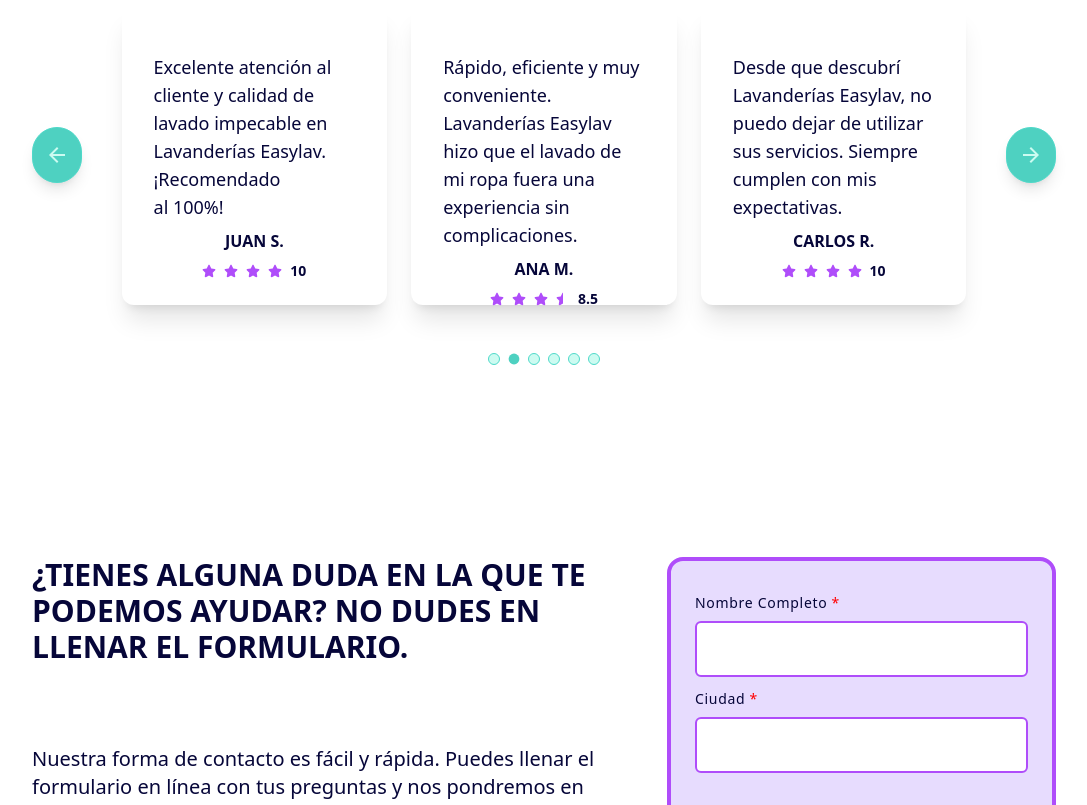
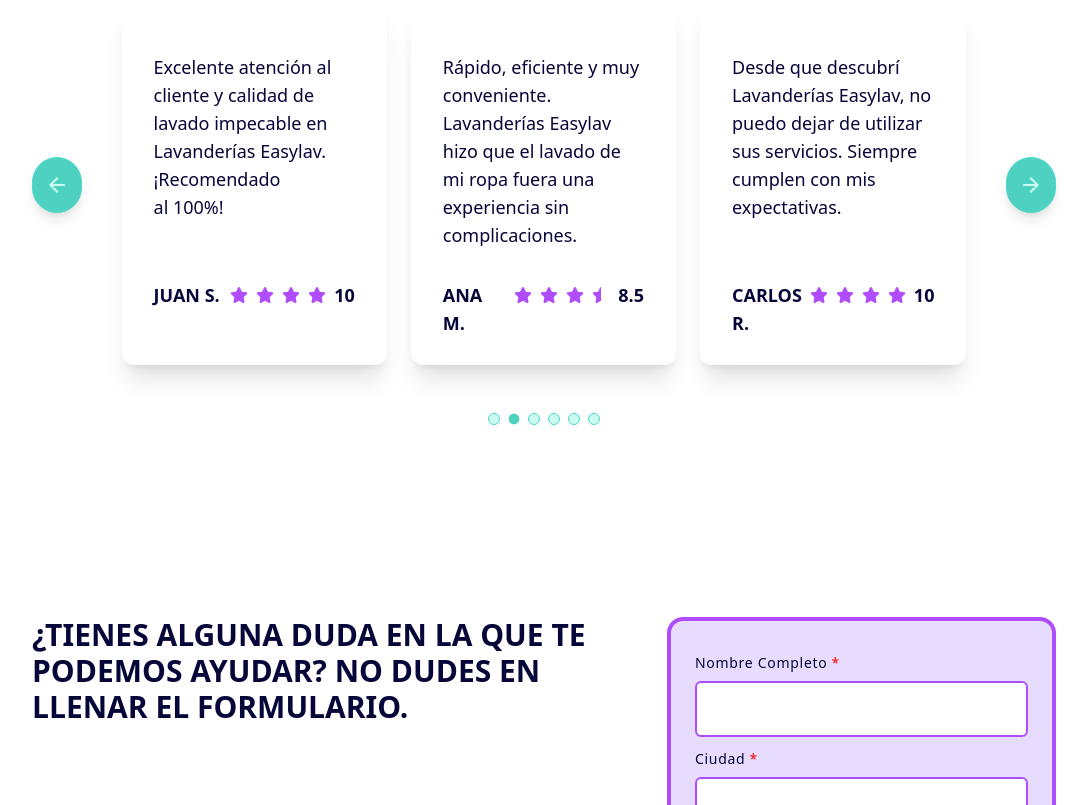
Before and after one commit to dspwebstudiomx/easylav-react, a React (Vite) app: page / in a window 1280 px wide. Shown: the part 8195-9000 px from the top of the page, without its empty margins (96-1183 px from the left). Built offline with nearby package versions, Linux system fonts and the light colour scheme.

Commit message:
feat: ajusta estilos y estructura en el componente Testimonio para mejorar la presentación

```diff
--- a/src/pages/inicio/Testimonios/Testimonio.jsx
+++ b/src/pages/inicio/Testimonios/Testimonio.jsx
@@ -19,10 +19,10 @@ const Testimonio = ({ testimonio }) => {
   return (
     <article
       id={`testimonio-${testimonio.nombre}`}
-      className="pt-12 pb-2 px-8 flex flex-col justify-between bg-light text-dark rounded-xl h-[340px] sm:h-[300px] w-full shadow-xl mx-auto "
+      className="pt-12 pb-2 px-8 justify-between flex flex-col bg-light text-dark rounded-xl min-h-[360px] w-full shadow-xl mx-auto "
       key={TESTIMONY_ID}>
       {/* Testimonio */}
-      <p id={`testimonio-parrafo-${PERSON_NAME_TESTIMONY}`} className="text-pretty text-lg">
+      <p id={`testimonio-parrafo-${PERSON_NAME_TESTIMONY}`} className="text-pretty text-lg mb-6">
         {TESTIMONY}
       </p>
       {/* Testimonio */}
@@ -30,18 +30,18 @@ const Testimonio = ({ testimonio }) => {
       {/* Nombre & Estrella */}
       <div
         id={`contenedor-testimonio-${TESTIMONY_ID}`}
-        className="flex flex-col justify-center items-center gap-2 text-dark dark:text-primary mt-2">
-        <h3 className="font-semibold text-base uppercase mx-auto text-dark">{PERSON_NAME_TESTIMONY}</h3>
+        className="flex flex-col lg:flex-row justify-between items-start w-full gap-2 text-dark dark:text-primary">
+        <h3 className="font-semibold sm:text-lg uppercase text-dark">{PERSON_NAME_TESTIMONY}</h3>
         <div
           id={`contenedor-nombre_estrella-${TESTIMONY_ID}`}
-          className="text-dark justify-between flex-col sm:flex-col mb-6">
-          <div className="flex gap-2 text-dark justify-center items-center">
+          className="text-dark justify-between flex-col sm:flex-col mb-12">
+          <div className="flex gap-2 text-dark justify-between items-center">
             {testimonio.estrellas.map((estrella) => (
               <span key={estrella.id} className="flex items-center justify-center gap-1">
-                {estrella.icon && <estrella.icon size={14} className="text-secondary text-base" />}
+                {estrella.icon && <estrella.icon size={18} className="text-secondary text-base" />}
               </span>
             ))}
-            <h4 className="font-semibold md:text-sm text-dark text-base">{TESTIMONY_QUALIFICATION}</h4>
+            <h4 className="font-semibold md:text-lg text-dark text-base">{TESTIMONY_QUALIFICATION}</h4>
           </div>
         </div>
       </div>
```
